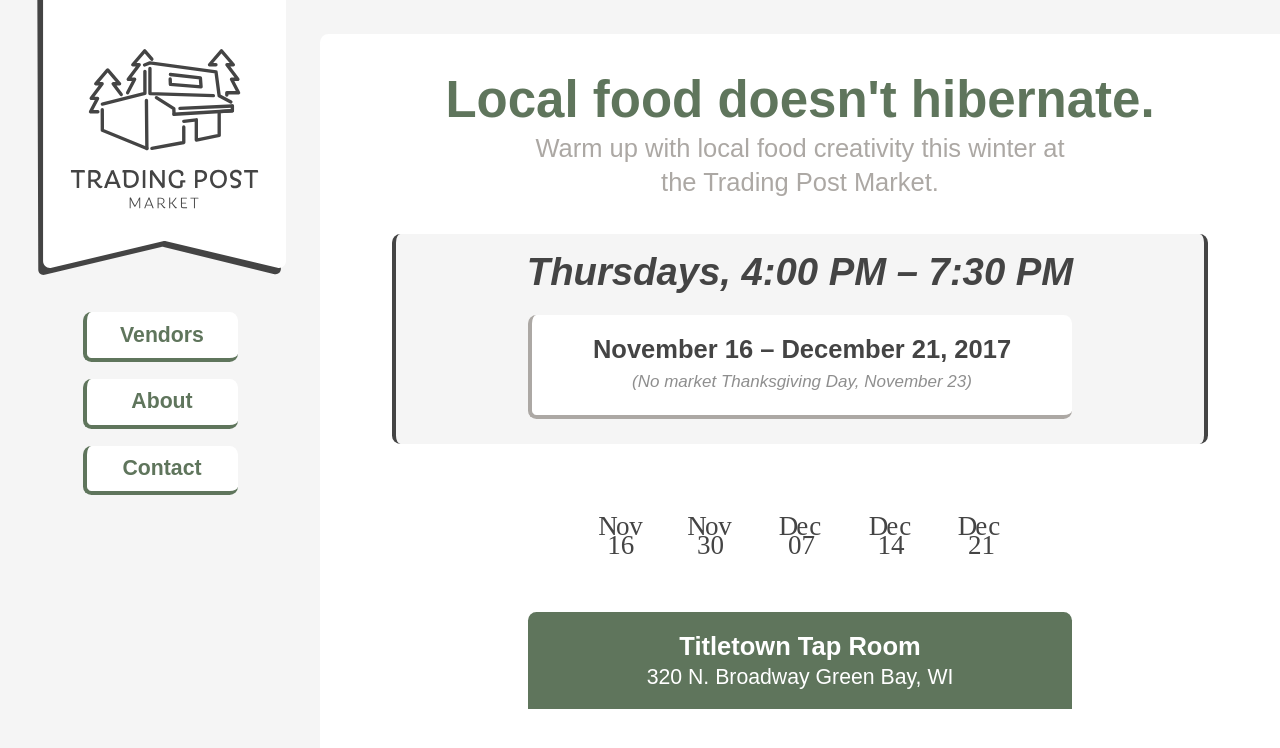
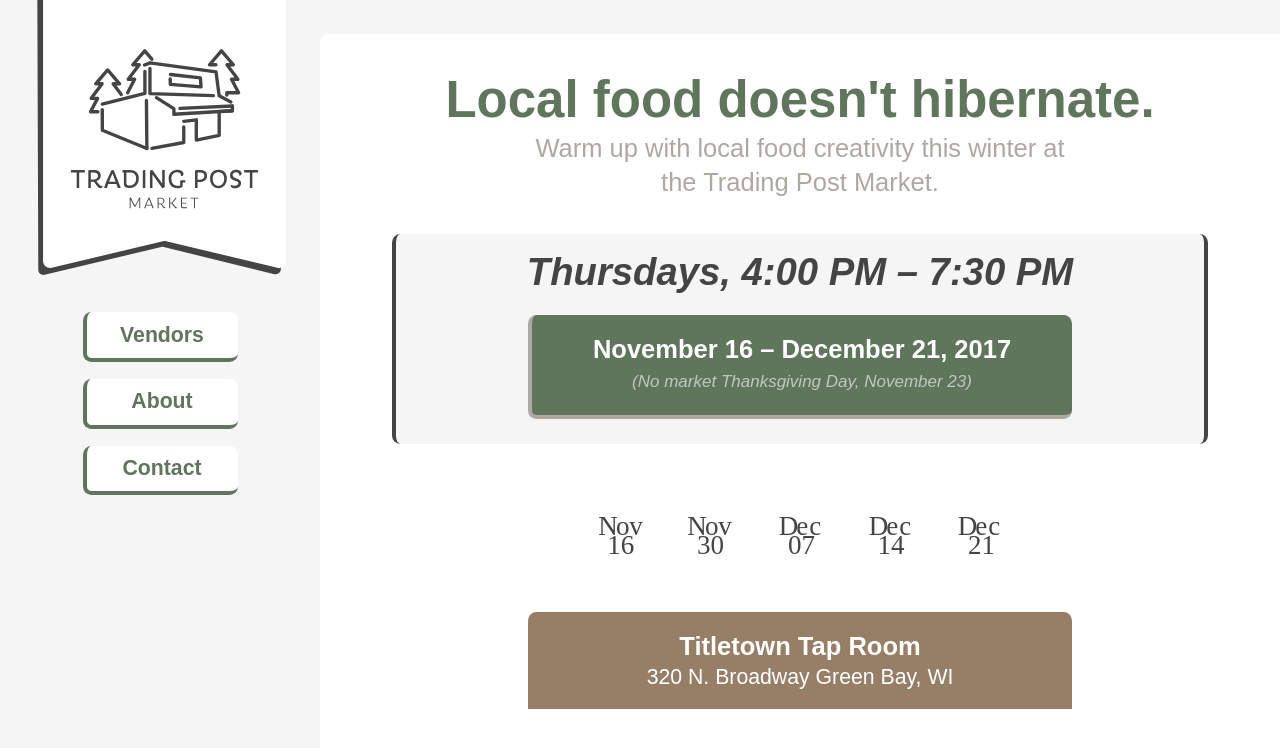
Before and after one commit to trading-post-market/trading-post-market.github.io, a Jekyll site: the page built from index.html, in a window 1280 px wide and 900 px high. Shown: the top 748 px of the window. Built offline with Jekyll 4.4.1, drawn with Linux system fonts in a browser that asks for light colours; nearby versions of some CDN libraries; some web fonts are replaced.

Commit message:
color changes

```diff
--- a/index.html
+++ b/index.html
@@ -11,7 +11,7 @@
 <div class="mw7-l mw6-ns center mb3 tc bg-chalk white br3 bl br bw2 b--charcoal">
 	<div class="pa2 br3 f4 f3-ns">
 		<p class="mw7-l mw5 b i f2 mv1 tc charcoal center">Thursdays, 4:00 PM – 7:30 PM</p>
-			<div class="mw6-l mw5-ns mw5 center mb3 tc bg-white charcoal br3 pa3 mt3 bl bb bw2 b--gravel">
+			<div class="mw6-l mw5-ns mw5 center mb3 tc bg-wintergreen white br3 pa3 mt3 bl bb bw2 b--gravel">
 					<p class="b mv0">November 16 – December 21, 2017</p>
 					<p class="i f5 mv1 o-60">(No market Thanksgiving Day, November 23)</p>
 			</div>
@@ -30,7 +30,7 @@
 
 
 <div class="mw6 center mt3 mb5 tc br3 f4 f3-ns">
-	<div class="bg-wintergreen white pa3 br3 br--top">
+	<div class="bg-cedar white pa3 br3 br--top">
 		<p class="mv0 b">Titletown Tap Room</p>
 		<p class="mv0 f4">320 N. Broadway Green Bay, WI</p>
 	</div>
```
